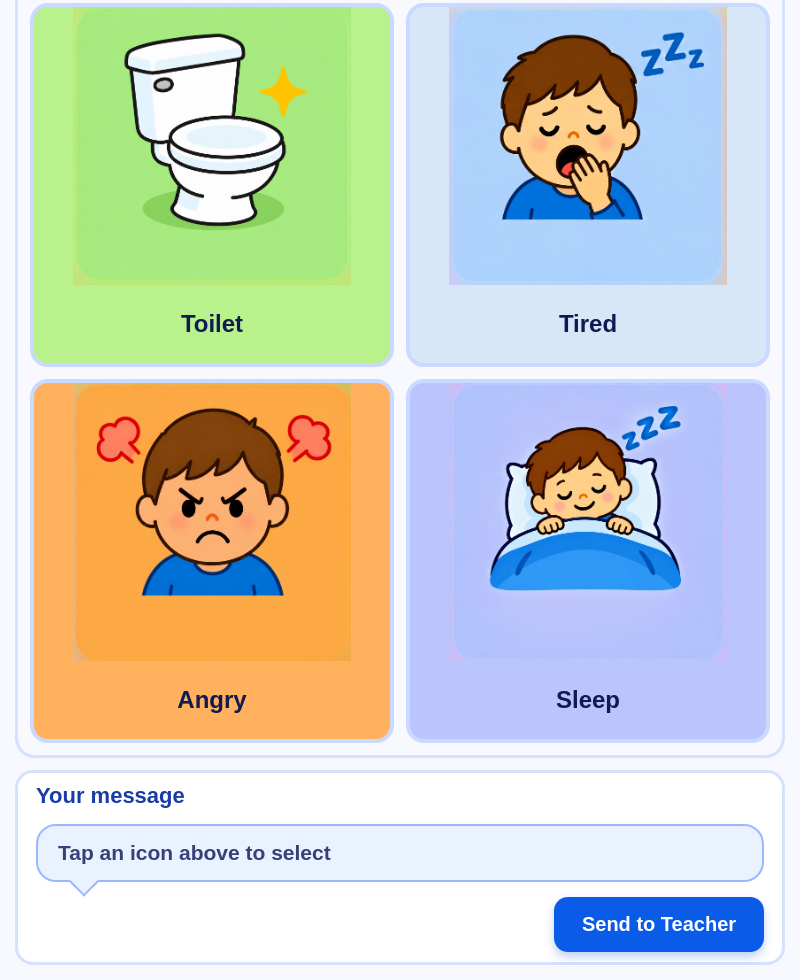
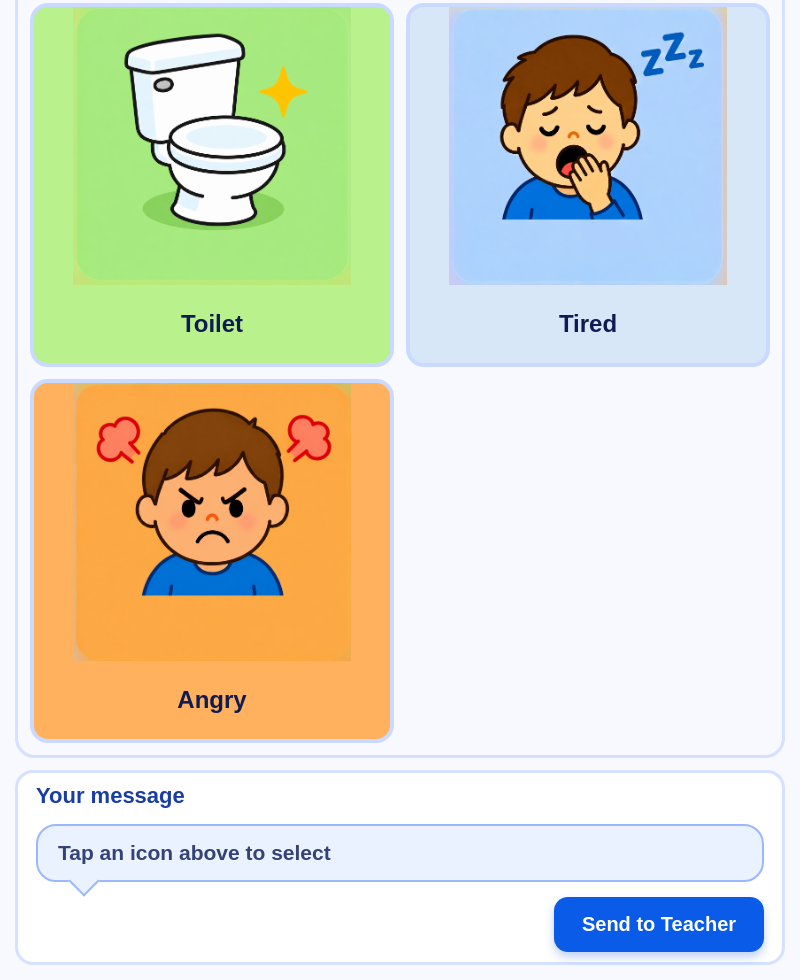
Before and after one commit to Karelia-Software-Projetcs/communication_app, an Electron app: page index.html in a window 800 px wide. Shown: the part 544-1524 px from the top of the page. Drawn offline with Linux system fonts and the light colour scheme.

Commit message:
Comment out sleep button in index.html

```diff
--- a/index.html
+++ b/index.html
@@ -53,10 +53,10 @@
         </button>
 
         <!-- Sleep -->
-        <button class="need-button tile-sleep" data-message="Sleep">
+        <!-- <button class="need-button tile-sleep" data-message="Sleep">
           <img class="tile-image" src="images/sleep.png" alt="Sleep" />
           <span class="tile-label"></span>
-        </button>
+        </button> -->
       </section>
 
       <!-- Selected Message -->
```
